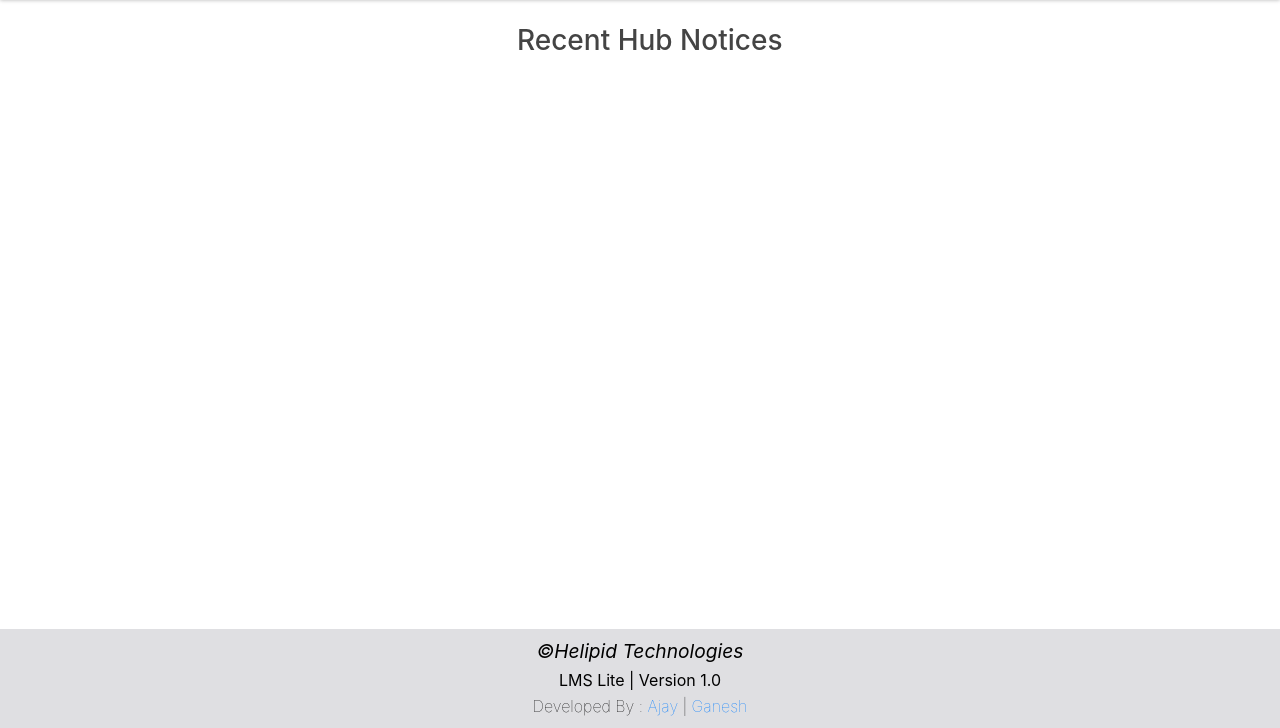
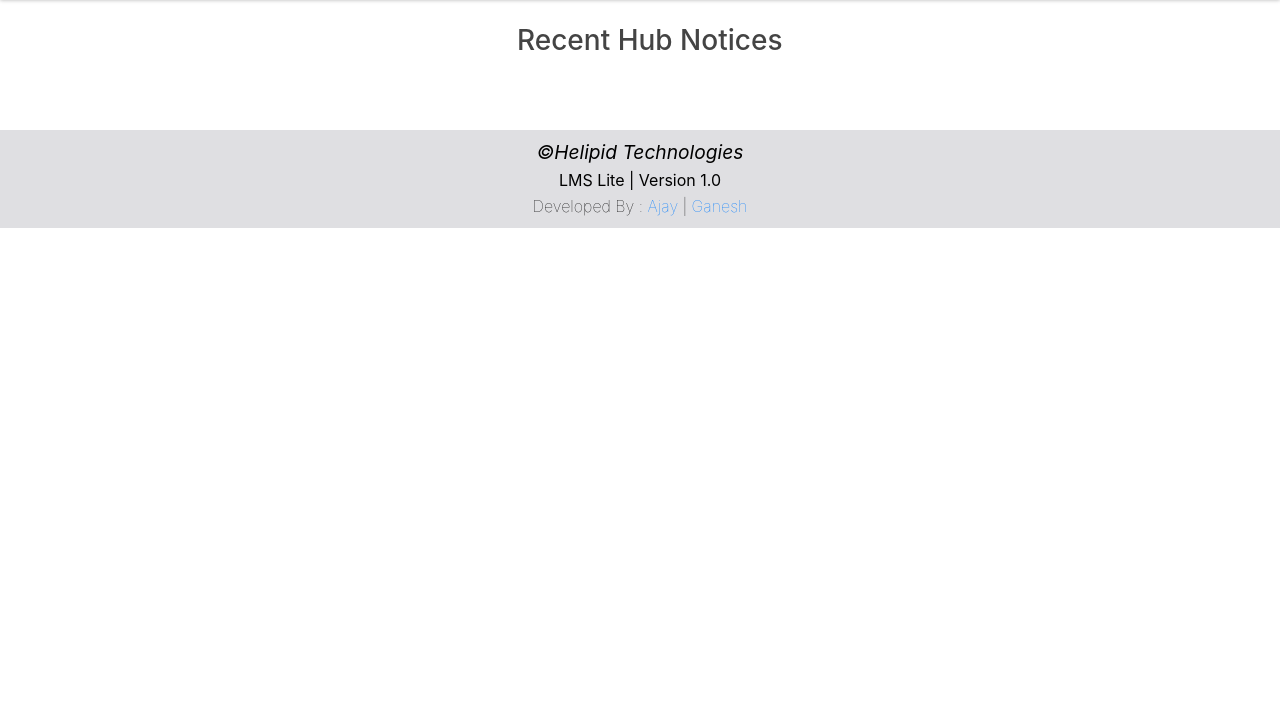
Before and after one commit to AjayReddyK/Lms-Lite, a Django app: page /hub/ in a window 1280 px wide. Shown: the part 72-800 px from the top of the page. Run offline with Django 3.2, Linux system fonts and the light colour scheme; some libraries are stand-ins or nearby versions.

Commit message:
stable version 1.2

```diff
--- a/user/templates/user/base_template.html
+++ b/user/templates/user/base_template.html
@@ -86,7 +86,7 @@
 
 	/* footer */
 	.box1 {
-		position: fixed;
+		position: relative;
    left: 0;
    bottom: 0;
    width: 100%;
@@ -113,7 +113,6 @@
 	.marbottom{
 		margin-bottom: 2px;
 	}
-
 
 </style>
 <body>
@@ -169,7 +168,6 @@
 	    </div>
 	  </div>
 	</main>
-
 	<!-- footer section -->
 	<div class="box1 text-center">
 		<p class="company marbottom"><span>&copy;</span>Helipid Technologies</p>
--- a/user/templates/user/hub.html
+++ b/user/templates/user/hub.html
@@ -10,7 +10,7 @@
 		.container1{
 			margin-top: 2%;
 			width: 150%;
-			margin-bottom: 10rem;
+			margin-bottom: 4.5rem;
 		}
 		pre{
 			padding: 0.1rem;
--- a/user/templates/user/login.html
+++ b/user/templates/user/login.html
@@ -63,7 +63,7 @@
 		.container1{
 			margin-top: 2%;
 			width: 150%;
-			margin-bottom:7rem;
+			margin-bottom:5rem;
 		}
 		pre{
 			padding: 0.1rem;
@@ -91,9 +91,9 @@
 			line-height: 1.4;
 			word-wrap: break-word;
 			white-space: pre-wrap;
-			background-color: var(--codelight);
 			border: 1px solid #ccc;
 			border-radius: 4px;
+			background-color: #f5f5f5;
 		}
 		p{
 			margin-top: 0;
--- a/user/templates/user/success_message.html
+++ b/user/templates/user/success_message.html
@@ -5,7 +5,7 @@
 			margin-bottom: 2rem;
 		}
 		.lastspace{
-			margin-bottom:10rem;
+			margin-bottom:5rem;
 		}
 	</style>
 	<h3> Attendances<small class="text-muted">(Today's)</small> </h3>
--- a/user/views.py
+++ b/user/views.py
@@ -42,9 +42,9 @@ def loginhome(request):
               global context
               print("entering requests")
               url="http://lms.rgukt.ac.in/login/index.php"
-              r=s.get(url,headers=headers)
+              r=s.get(url,headers=headers).text
               print("got data, appling soup")
-              soup=BeautifulSoup(r.content,'html5lib')
+              soup=BeautifulSoup(r,'lxml')
               print("soup applied , next finding logintoken")
               login_data['logintoken']=soup.find('input',attrs={'name':'logintoken'})['value']
               print("found token , next posting request")
```
